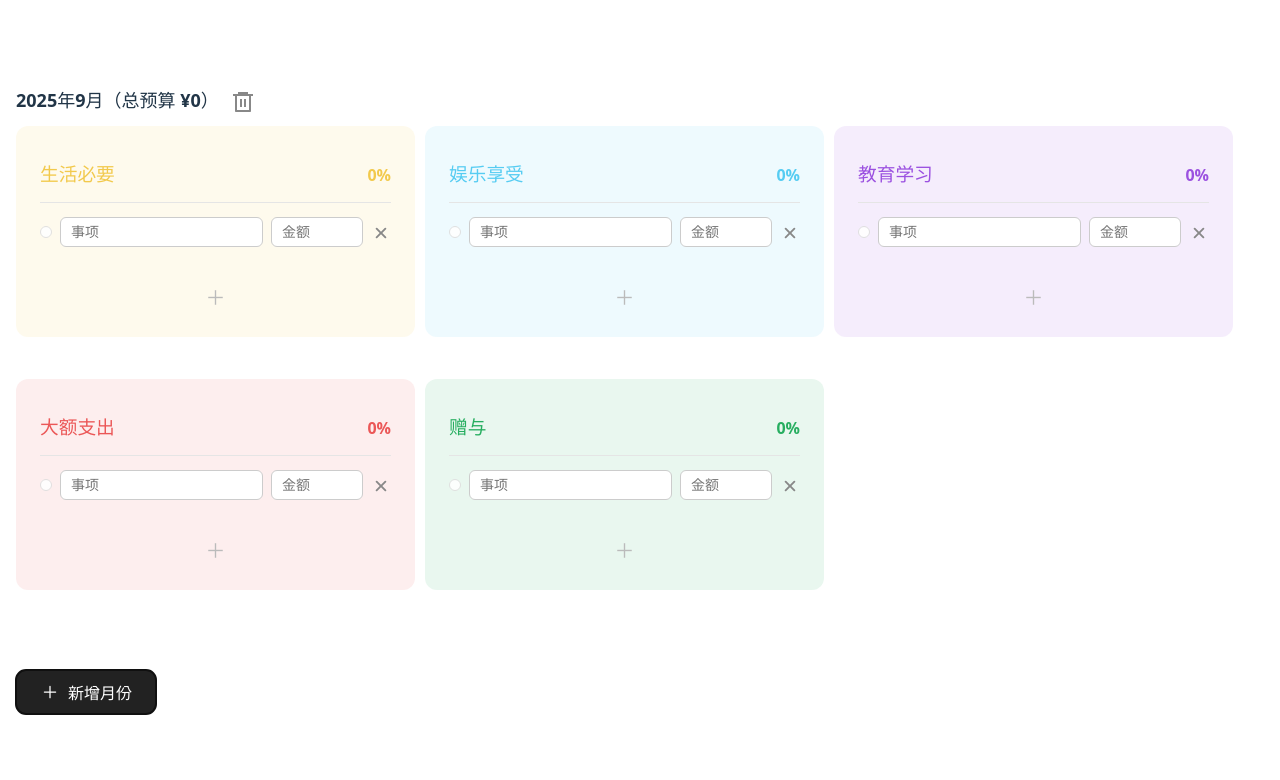
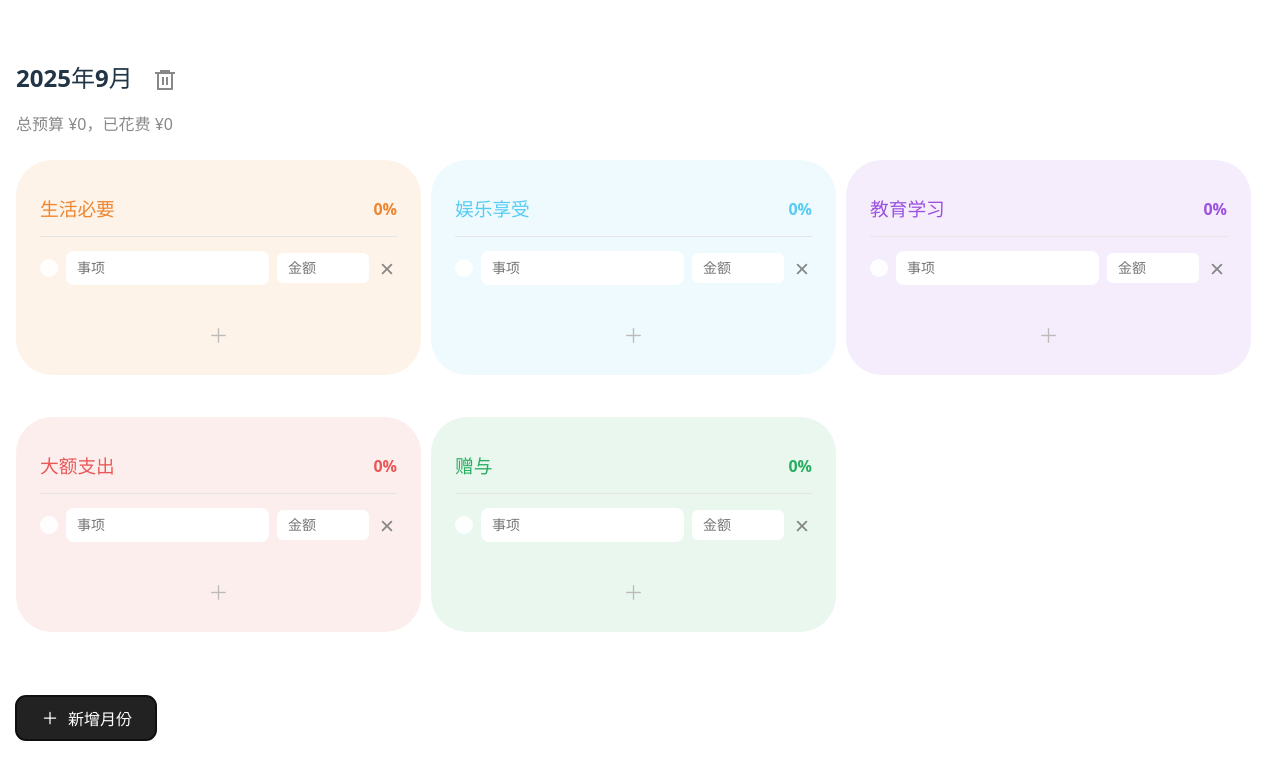
Before and after one commit to Aliciacoco/simple-budget, a React (Vite) app: page / in a window 1280 px wide. Both pictures are taken after a click on the button "新增月份". Shown: the top 780 px of the page. Built offline with nearby package versions, Linux system fonts and the light colour scheme; no server answers; the database is empty.

Commit message:
修改样式

```diff
--- a/src/App.jsx
+++ b/src/App.jsx
@@ -62,8 +62,6 @@ function App() {
   }, []);
 
   const saveMonthDataToSupabase = useCallback(_.debounce(async (monthData) => {
-
-
     const { year, month, cards } = monthData;
 
   for (const card of cards) {
@@ -170,27 +168,25 @@ function App() {
       {[...data].sort((a, b) => a.year !== b.year ? a.year - b.year : a.month - b.month).map((monthData, i) => {
         const { year, month, cards } = monthData;
         const totalAll = cards.flatMap(c => c.items).reduce((sum, item) => sum + (parseFloat(item.amount) || 0), 0);
+        const totalDone = cards.flatMap(c => c.items)
+        .filter(item => item.status === 'done')
+        .reduce((sum, item) => sum + (parseFloat(item.amount) || 0), 0);
         const now = new Date();
         const isCurrentMonth = year === now.getFullYear() && month === now.getMonth() + 1;
 
         return (
-          <div key={`${year}-${month}`} ref={isCurrentMonth ? currentMonthRef : null} style={{ marginBottom: 48 }}>
+          <div key={`${year}-${month}`} ref={isCurrentMonth ? currentMonthRef : null} style={{}}>
             {/* 月份标题和删除按钮 */}
             <div style={{
               display: 'flex',
-              alignItems: 'center',
-              gap: 12,
-              marginBottom: 12,
+              flexDirection: 'column',
+              justifyContent:'center',
+              gap: 16,
+              marginBottom: 24,
               }}>
-              <h2
-              style={{
-                margin: 0,
-                fontSize: 18,
-              }}
-              >
-                {year}年{month}月（总预算 ¥{totalAll}）
-                </h2>
-              <button
+                <div style={{ display: 'flex', flexDirection: 'row', alignItems: 'center',gap:20,}}>
+                  <h2 style={{margin: 0}}>{year}年{month}月</h2>
+                  <button
                 onClick={() => deleteMonth(i)}
                 style={{
                   background: 'none',
@@ -207,6 +203,9 @@ function App() {
               >
                 <RiDeleteBin6Line />
               </button>
+                </div>
+              <span style={{color:'#888', fontSize: 16,}}>总预算 ¥{totalAll}，已花费 ¥{totalDone}</span>
+
             </div>
 
             <div style={{ display: 'flex', gap: 10, flexWrap: 'wrap' }}>
--- a/src/BudgetCard.jsx
+++ b/src/BudgetCard.jsx
@@ -102,12 +102,23 @@ const addItem = () => {
 
   //不同类别卡片的背景色
   const cardColors = {
-  '生活必要': '#F2C94C', // 浅黄
+  '生活必要': '#ee852f', // 浅黄
   '娱乐享受': '#56CCF2', // 浅蓝
   '教育学习': '#9B51E0', // 紫色
   '大额支出': '#EB5757', // 红色
   '赠与':     '#27AE60', // 绿色
   };
+
+  //不同类别卡片的字体色
+  const fontColors = {
+  '生活必要': '#ee852f', // 浅黄
+  '娱乐享受': '#56CCF2', // 浅蓝
+  '教育学习': '#9B51E0', // 紫色
+  '大额支出': '#EB5757', // 红色
+  '赠与':     '#27AE60', // 绿色
+  };
+
+
 
   // 根据 title 获取主题色
   const cardColor = cardColors[title] || '#999';
@@ -123,7 +134,7 @@ const addItem = () => {
       style={{
         background: bgColor,
         padding: 24,
-        borderRadius: 12,
+        borderRadius: 36,
         maxWidth: 500,
         marginBottom: 32,
         color:cardColors[title] || '#333',
@@ -184,10 +195,10 @@ const addItem = () => {
                       onClick={() => toggleStatus(i)}
                       style={{
                         cursor: 'grab',
-                        width: 10,
-                        height: 10,
-                        borderRadius: '50%',
-                        border: '1px solid #ddd',
+                        width: 18,
+                        height: 18,
+                        borderRadius: '80%',
+                        // border: '1px solid #ddd',
                         backgroundColor: item.status === 'done' ? cardColors[title] : '#fff', // ✅ 动态主题色
                         display: 'inline-block',
                         userSelect: 'none',
@@ -207,9 +218,9 @@ const addItem = () => {
                         }
                         style={{
                           flex: 1,
-                          padding: '6px 10px',
-                          borderRadius: 6,
-                          border: '1px solid #ccc',
+                          padding: '8px 10px',
+                          borderRadius: 8,
+                          border: '1px solid rgb(255, 255, 255,0)',
                           backgroundColor: 'rgba(255, 255, 255)',
                           fontSize: 14,
                           color: '#333',
@@ -238,7 +249,7 @@ const addItem = () => {
                           width: 70,
                           padding: '6px 10px',
                           borderRadius: 6,
-                          border: '1px solid #ccc',
+                          border: '1px solid rgb(255, 255, 255,0)',
                           backgroundColor: 'rgba(255, 255, 255)',
                           fontSize: 14,
                           color: '#333',
```
